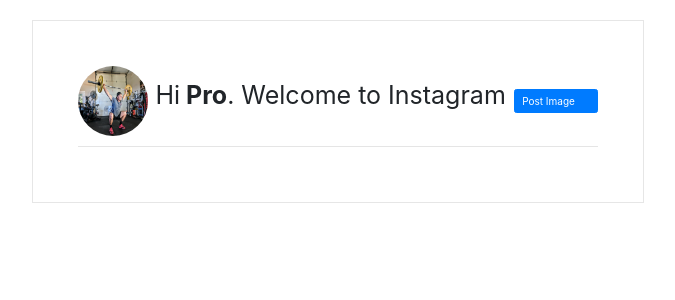
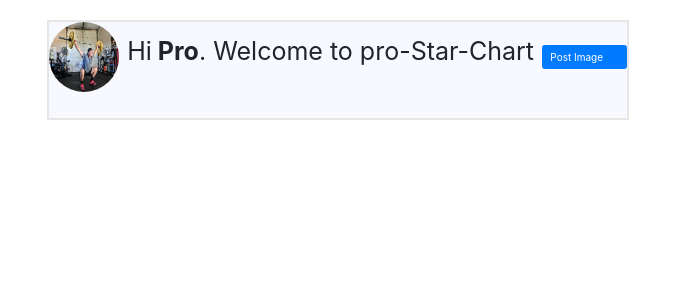
Before and after one commit to probantan/Insta, a Django app: page / in a window 1280 px wide. Shown: the part 62-362 px from the top of the page, without its empty margins (302-977 px from the left). Run offline with Django 3.2, Linux system fonts and the light colour scheme; a user stored in the database is signed in; data comes from the database, SQL or seed files in the repository; data that the repository does not hold is empty; some libraries are stand-ins or nearby versions.

Commit message:
gave a name to my clone Instagram

```diff
--- a/Insta/templates/home.html
+++ b/Insta/templates/home.html
@@ -16,12 +16,10 @@
 
   {% for profile in profiles %}
    <div class="row">
-    <div class="col- mx-auto p-5" style="background-color:#ffffff; border: 1px solid #e6e6e6;">
-      <div class="profile p-4" style="white-space:nowrap">
+    <div class="col- mx-auto p-10" style="background-color:ghostwhite; border: 2px solid #e6e6e6;height:100px;">
         <img src="{{profile.profile_pic.url}}" alt="" style="height:70px;width:70px; border-radius:50%; display:inline;">
-        <p class="ml-2" style="display:inline; white-space:nowrap; font-size:25px;">Hi<strong> {{current_user}}</strong>. Welcome to Instagram</p>
+        <p class="ml-2" style="display:inline; white-space:nowrap; font-size:25px;">Hi<strong> {{current_user}}</strong>. Welcome to pro-Star-Chart</p>
         <button class="btn btn-primary ml-2"><a href="{% url 'post' %}" style="display:inline; white-space:nowrap; color:#ffffff;">Post Image<i class="fa fa-plus-square-o fa-lg ml-4"></i></a></button>
-        <hr>
       </div>
     </div>
   </div>
```
